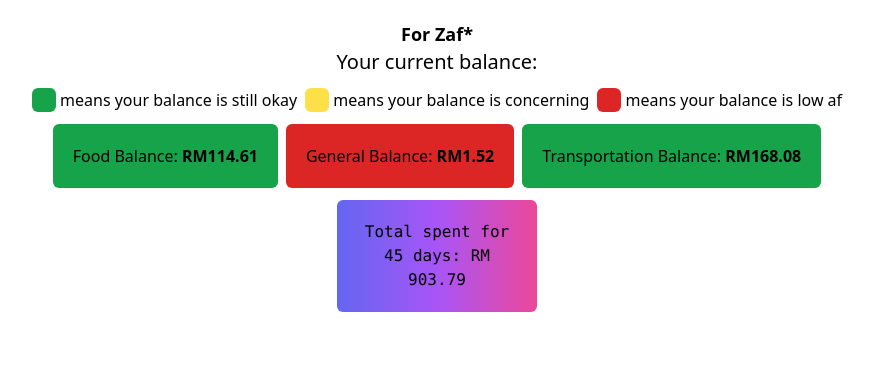
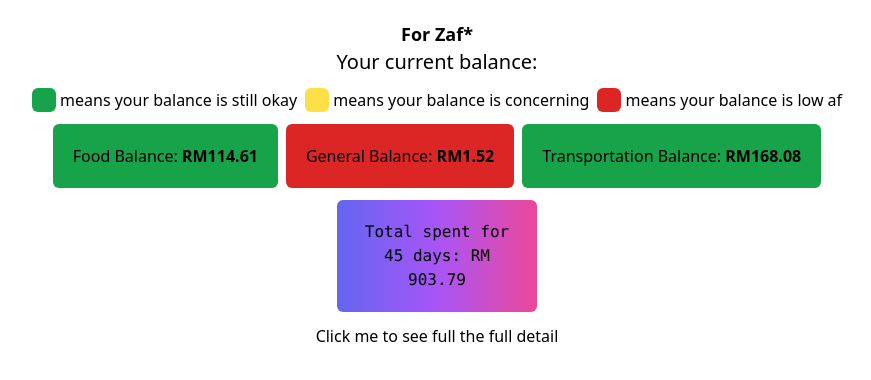
Before and after one commit to hasifjasmi/depressoTracker, a Next.js app: page /balance in a window 1280 px wide. Shown: the top 380 px of the page, without its empty margins (203-1074 px from the left). Built offline with nearby package versions, Linux system fonts and the light colour scheme.

Commit message:
insert link

```diff
--- a/pages/balance.jsx
+++ b/pages/balance.jsx
@@ -82,6 +82,15 @@
             <p> Total spent for {numDays} days: RM 903.79</p>
           </h1>
         </div>
+        <button>
+          <a
+            target="_blank"
+            href="https://docs.google.com/spreadsheets/d/1nfx_9ZCbyZ2I0EYW32qaIP2tSKL9HM8T5Do1HMdGj_0/edit?usp=sharing"
+          >
+            {" "}
+            Click me to see full the full detail
+          </a>
+        </button>
       </div>
     </>
   );
```
